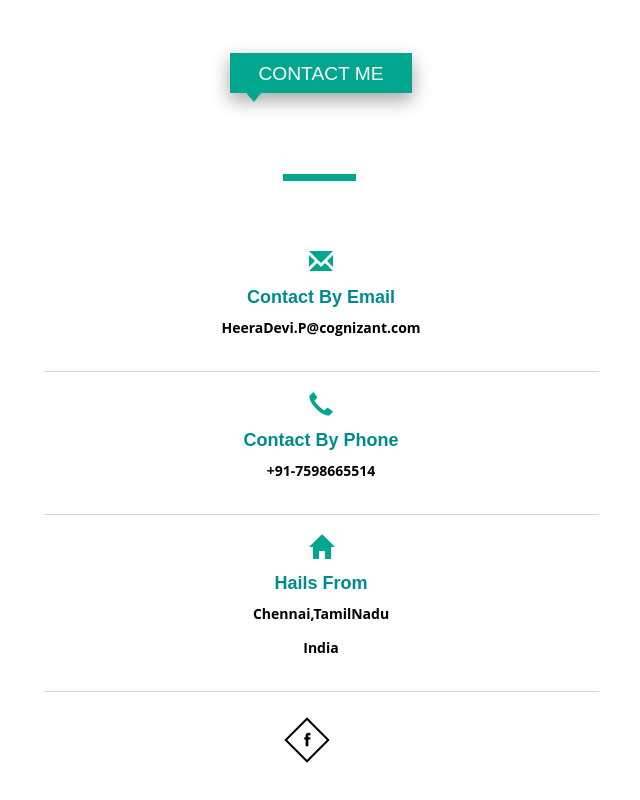
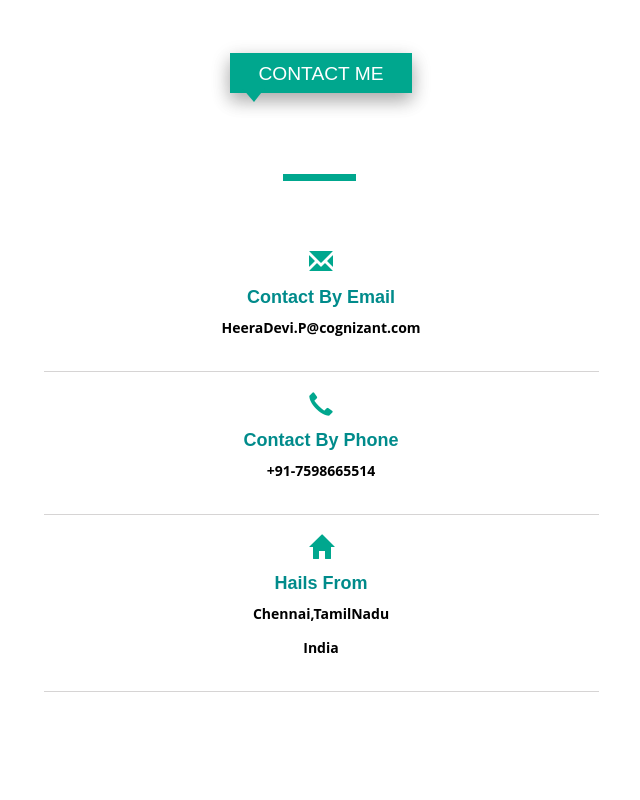
Before and after one commit to heeradevi/heeradevi.github.io, a plain HTML site: page index.html in a window 1280 px wide. Shown: the part 2783-3583 px from the top of the page, without its empty margins (319-959 px from the left). After the commit the page ends 3525 px from the top, so only its background shows below. Drawn offline with Linux system fonts and the light colour scheme; files whose address does not match are found by name.

Commit message:
Update index.html

```diff
--- a/index.html
+++ b/index.html
@@ -376,10 +376,7 @@
 		<div class="clearfix"> </div>
 
 		<div class="copy_right text-center">
-			<ul class="social-icons two">
-				<li><a href="https://www.facebook.com/profile.php?id=100010871385836" class="fb" target="_blank" as></a></li>
 
-			</ul>
 		</div>
 	</div>
 </div>
```
